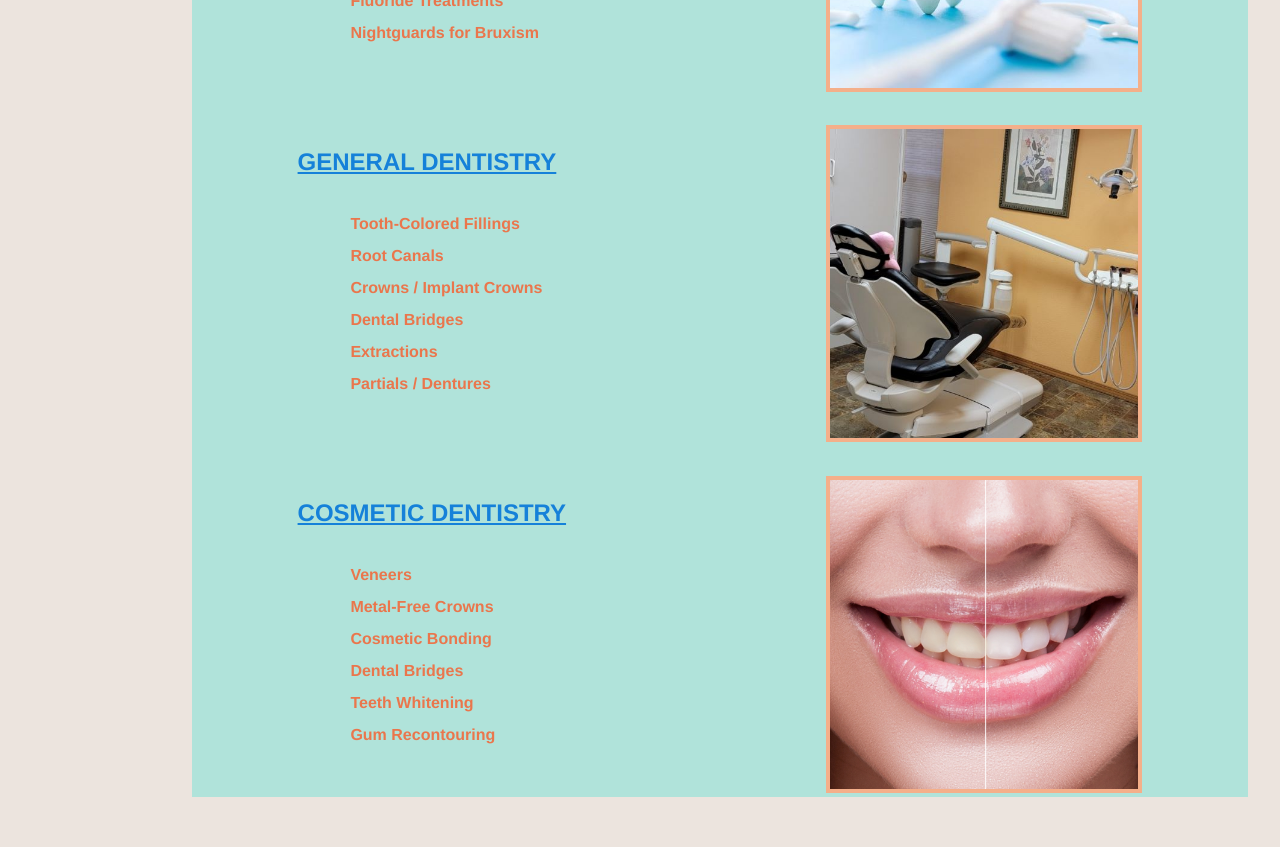
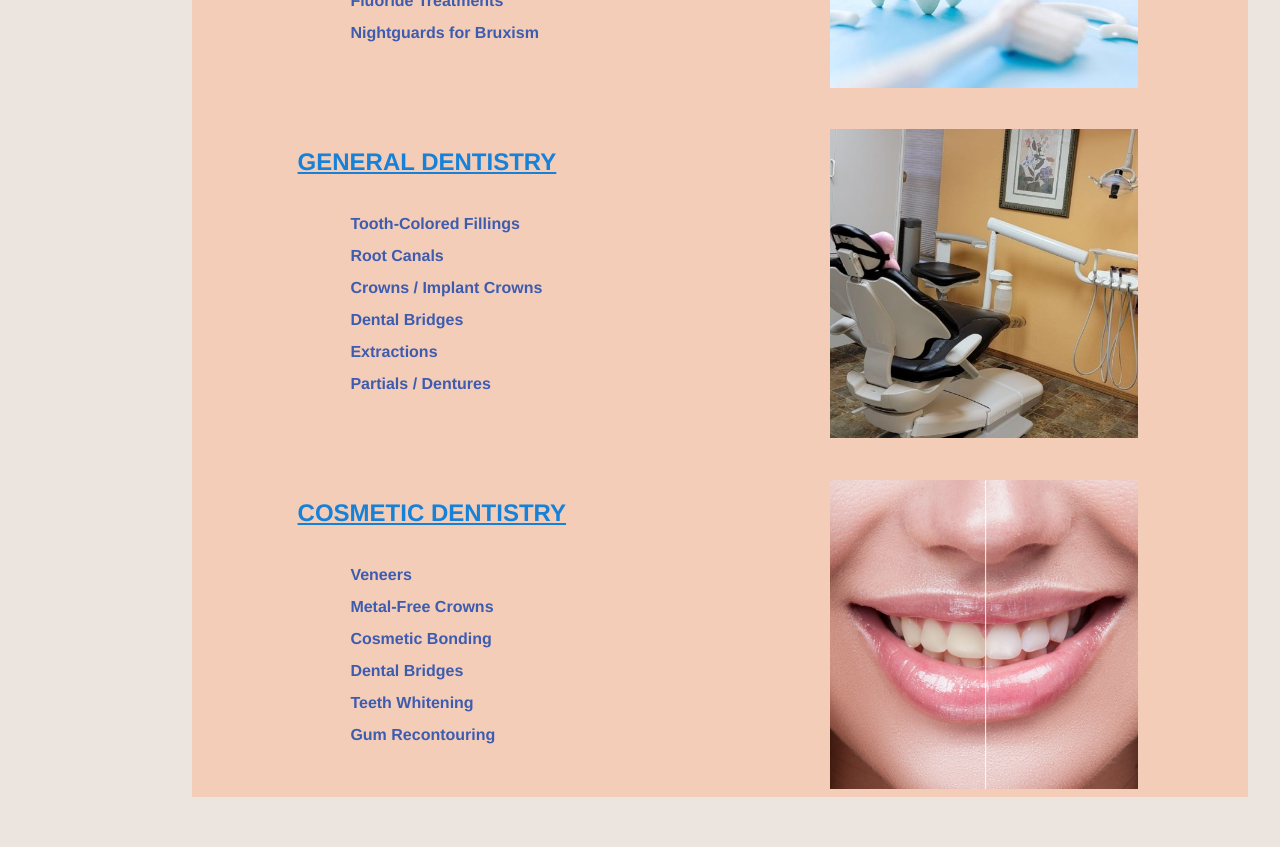
Before and after one commit to SueRtx/Capstone, a React (Create React App) app in the folder dentist/: page / in a window 1280 px wide. Shown: the part 2080-2927 px from the top of the page. Built offline with nearby package versions, Linux system fonts and the light colour scheme; a web font is replaced by a local one.

Commit message:
Update: service page style & colors

```diff
--- a/dentist/src/pages/patient/patient.scss
+++ b/dentist/src/pages/patient/patient.scss
@@ -6,7 +6,13 @@
   padding-top: 0px;
   display: grid;
   grid-template-columns: 1fr;
-  background-image: url("../../assets/images/bkg1.jpg");
+  background:  var(--sideBar-bg)  url("../../assets/images/bkg1.jpg");
+
+  // opacity: 0.8;
+
+  background-blend-mode: luminosity;
+
+
 background-size: cover;
 
 
--- a/dentist/src/pages/service/service.scss
+++ b/dentist/src/pages/service/service.scss
@@ -2,7 +2,7 @@
   position: relative;
 }
 .section-service-description div {
-  background-color: rgb(176, 227, 218);
+  background-color:  var(--sideBar-bg);
   border: 2px;
 }
 
@@ -18,7 +18,7 @@
   padding-top: 50px;
   display: grid;
   grid-template-columns: 1fr;
-  background-color: var(--sideBar-bg);
+  background-color: var(  --typical-color);
 }
 
 // .section-service-description h1 {
@@ -44,35 +44,34 @@
 .cleanImg  {
   margin-left: 60%;
   margin-top: -26%;
-  border: 4px solid  var(--typical-color);
+  border: 4px solid  var(--sideBar-bg);
 }
 
 .chairImg {
   margin-left: 60%;
   margin-top: -26%;
-  border: 4px solid  var(--typical-color);
+  border: 4px solid  var(--sideBar-bg);
 }
 .whiteImg {
   margin-left: 60%;
   margin-top: -26%;
-  border: 4px solid  var(--typical-color);
+  border: 4px solid  var(--sideBar-bg);
 }
 .section-service-description h2 {
   display: block;
   font-size: 1.5rem;
   text-decoration: underline;
-   margin-top: 5%;
+  margin-top: 5%;
   margin-bottom: 15px;
   margin-left: 10%;
 }
 
 .section-service-description ul{
-   margin-left: 15%;
-   margin-top: 3%;
-  font-size: 1 rem;
+  margin-left: 15%;
+  margin-top: 3%;
   line-height: 2rem;
   width: 60%;
   text-align: left;
-  font-weight: 600;
-  color: var(--color-tem)
+  font-weight: 700;
+  color: var(  --primary-text-color);
 }
```
